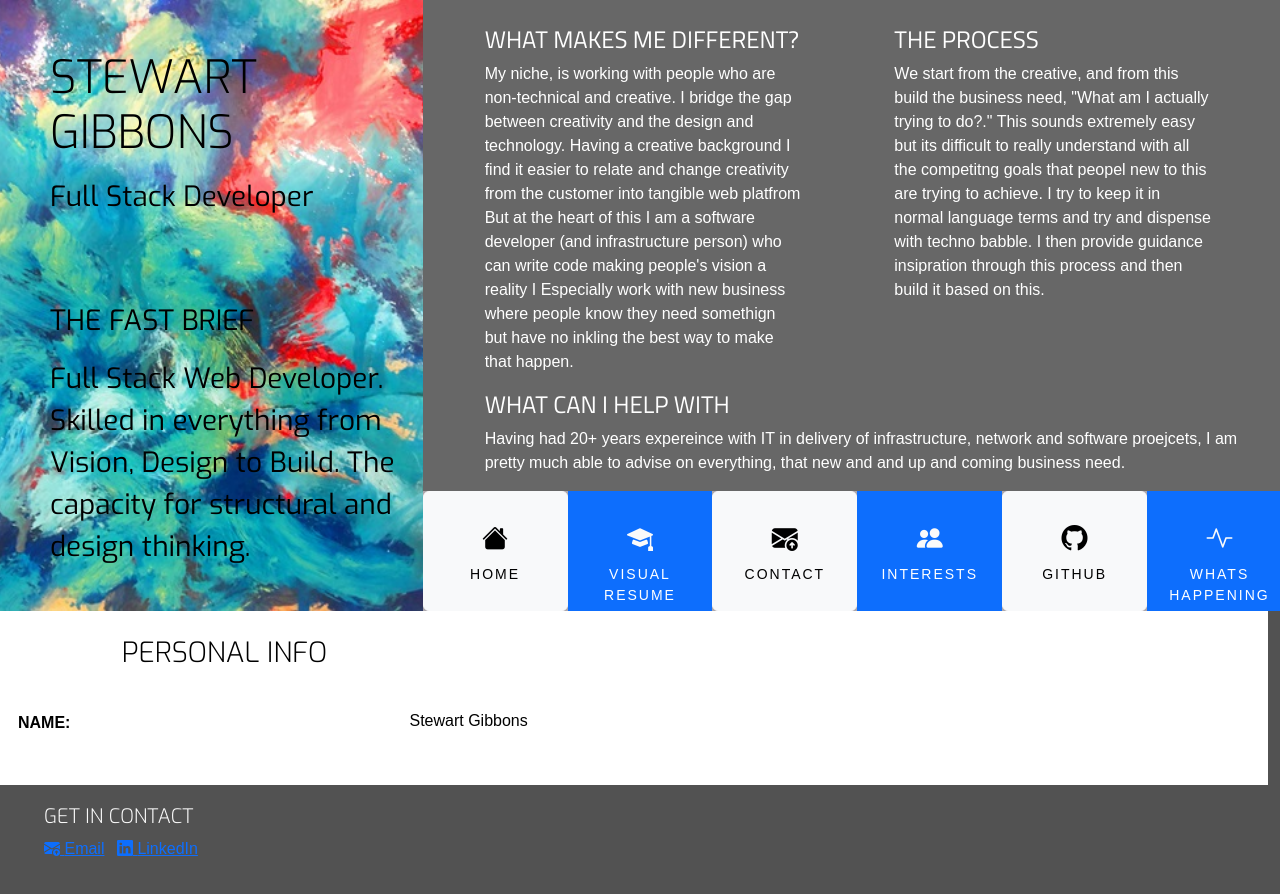
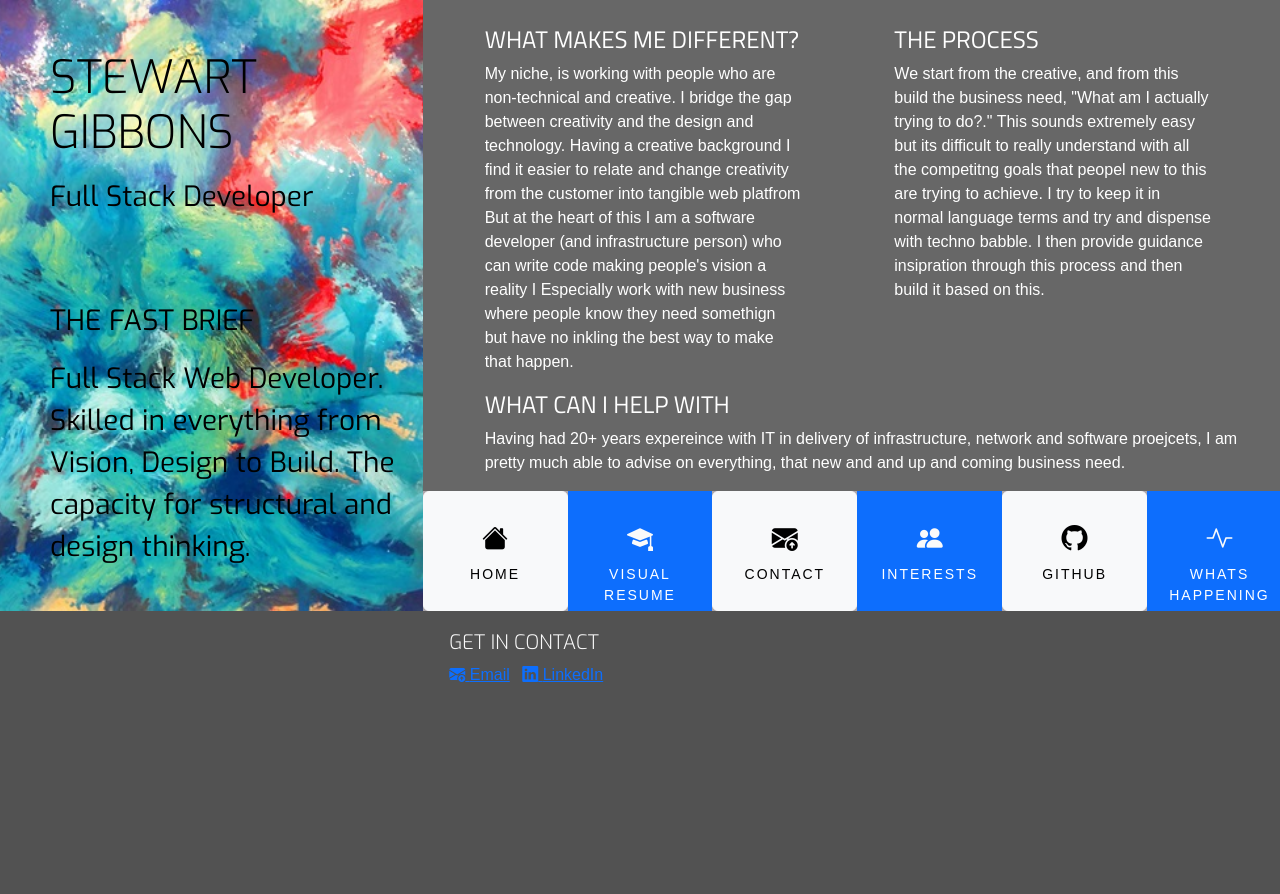
Before and after one commit to Coelecanth/showsite, a plain HTML site: page index.html in a window 1280 px wide. After the commit the page ends 800 px from the top, so only its background shows below. Drawn offline with nearby package versions, Linux system fonts and the light colour scheme; a web font is replaced by a local one.

Commit message:
updated files in site-numerous

```diff
--- a/index.html
+++ b/index.html
@@ -42,10 +42,12 @@
                                             Having a creative background I find it easier to relate and change
                                             creativity from the customer into tangible web platfrom
 
-                                            But at the heart of this I am a software developer (and infrastructure person) who can write code making
+                                            But at the heart of this I am a software developer (and infrastructure
+                                            person) who can write code making
                                             people's vision a reality
 
-                                            I Especially work with new business where people know they need somethign but have no inkling the best way to make that happen.
+                                            I Especially work with new business where people know they need somethign
+                                            but have no inkling the best way to make that happen.
                                         </p>
 
                                     </div>
@@ -54,13 +56,16 @@
                             <div class="col-xs-10 col-xs-offset-1 col-sm-offset-0 col-sm-4 col-md-6">
                                 <div class="row">
                                     <div class="col-xs-10 col-sm-10">
-                                        <h4 class="titillium uppercase text-white">The Process  </h4>
+                                        <h4 class="titillium uppercase text-white">The Process </h4>
                                         <p class="text-white">
                                             We start from the creative, and from this build the business need,
                                             "What am I actually trying to do?."
-                                            This sounds extremely easy but its difficult to really understand with all the
-                                            competitng goals that peopel new to this are trying to achieve. I try to keep it in normal
-                                            language terms and try and dispense with techno babble. I then provide guidance
+                                            This sounds extremely easy but its difficult to really understand with all
+                                            the
+                                            competitng goals that peopel new to this are trying to achieve. I try to
+                                            keep it in normal
+                                            language terms and try and dispense with techno babble. I then provide
+                                            guidance
                                             insipration through this process and then build it based on this.
                                         </p>
                                     </div>
@@ -72,8 +77,10 @@
 
                                 <h4 class="titillium uppercase text-white">What Can I help with </h4>
                                 <p class="text-white">
-                                            Having had 20+ years expereince with IT in delivery of infrastructure, network and software proejcets,
-                                            I am pretty much able to advise on everything, that new and and up and coming business need.
+                                    Having had 20+ years expereince with IT in delivery of infrastructure, network and
+                                    software proejcets,
+                                    I am pretty much able to advise on everything, that new and and up and coming
+                                    business need.
                                 </p>
 
                             </div>
@@ -122,38 +129,12 @@
                 </div>
             </div>
             <!-- Second block  -->
-            <div class="row no-gutters">
-                <div class="col-12 bg-color-three-reasons section-column">
-                    <div class="row no-gutters">
-                        <div class="col-10 mx-auto">
-                            <h3 class="section-heading uppercase">
-                                Personal Info
-                            </h3>
-                        </div>
-                    </div>
-                    <div class="personal-info-item">
-                        <div class="key">
-                            <p class="uppercase">
-                                Name:
-                            </p>
-                        </div>
-                        <div class="value">
-                            <p>
-                                Stewart Gibbons
-                            </p>
-                        </div>
-                    </div>
-                    <div class="personal-info-item">
 
-                    </div>
-                </div>
-            </div>
-        </div>
-        </div>
     </header>
     <!-- details section  -->
     <footer class="container-fluid">
         <div id="footer-details" class="row">
+            <div class="col-sm-4"> </div>
 
             <div class="col-sm-4">
                 <h5 class="uppercase general-sub">Get In Contact</h5>
@@ -172,6 +153,7 @@
                 </li>
                 </ul>
             </div>
+            <div class="col-sm-4"> </div>
         </div>
     </footer>
     <script src="https://cdn.jsdelivr.net/npm/bootstrap@5.3.3/dist/js/bootstrap.bundle.min.js"
```
Lines whose indentation alone changed are shown as unchanged.
